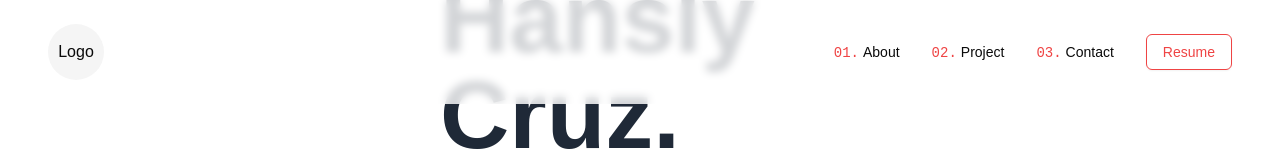
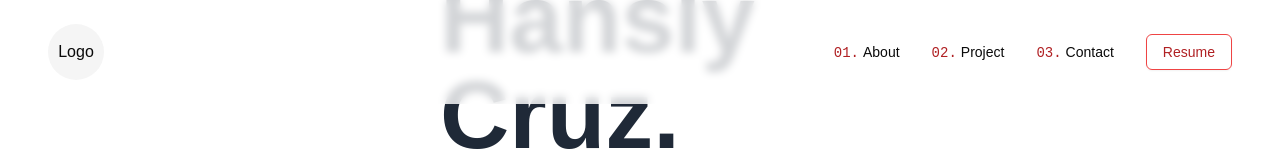
Before and after one commit to bain-dot-dev/bain.404, a Next.js app: page / in a window 1280 px wide. Shown: the top 160 px of the page. Built offline with nearby package versions, Linux system fonts and the light colour scheme.

Commit message:
forgot to change the color of text in nav header and socialsOnSide customColors text-customColors-bloodRed

```diff
--- a/components/header.tsx
+++ b/components/header.tsx
@@ -35,9 +35,9 @@ export default function Header() {
           >
             <Link
               href={item.href}
-              className="text-sm hover:text-red-500 transition-colors"
+              className="text-sm hover:text-customColors-bloodRed transition-colors"
             >
-              <span className="text-red-500 mr-1 font-mono">
+              <span className="text-customColors-bloodRed mr-1 font-mono">
                 {item.number}.
               </span>
               {item.label}
@@ -51,7 +51,7 @@ export default function Header() {
         >
           <Button
             variant="outline"
-            className="border-red-500 text-red-500 hover:bg-red-500/85 hover:text-white transition-colors"
+            className="border-red-500 text-customColors-bloodRed hover:bg-red-500/85 hover:text-white transition-colors"
           >
             Resume
           </Button>
--- a/components/hero.tsx
+++ b/components/hero.tsx
@@ -5,7 +5,7 @@ import { motion } from "framer-motion";
 export default function Hero() {
   const one = (
     <motion.h1
-      className="text-xl text-red-500 mb-6 ml-1 font-mono"
+      className="text-xl text-customColors-bloodRed mb-6 ml-1 font-mono"
       initial={{ opacity: 0, y: 20 }}
       animate={{ opacity: 1, y: 0 }}
       transition={{ duration: 0.5, ease: "easeOut", delay: 1 }}
--- a/components/socialsOnSide.tsx
+++ b/components/socialsOnSide.tsx
@@ -15,13 +15,13 @@ export default function SocialsOnSide() {
       >
         <Link
           href="https://github.com"
-          className="text-muted-foreground hover:text-red-500 transition-colors"
+          className="text-muted-foreground hover:text-customColors-bloodRed transition-colors"
         >
           <Github className="w-5 h-5" />
         </Link>
         <Link
           href="https://linkedin.com"
-          className="text-muted-foreground hover:text-red-500 transition-colors"
+          className="text-muted-foreground hover:text-customColors-bloodRed transition-colors"
         >
           <Linkedin className="w-5 h-5" />
         </Link>
@@ -36,7 +36,7 @@ export default function SocialsOnSide() {
       >
         <Link
           href="mailto:cruzbanhansly@gmail.com"
-          className="text-muted-foreground hover:text-red-500 vertical-text transition-colors"
+          className="text-muted-foreground hover:text-customColors-bloodRed vertical-text transition-colors"
         >
           cruzbainhansly@gmail.com
         </Link>
```
